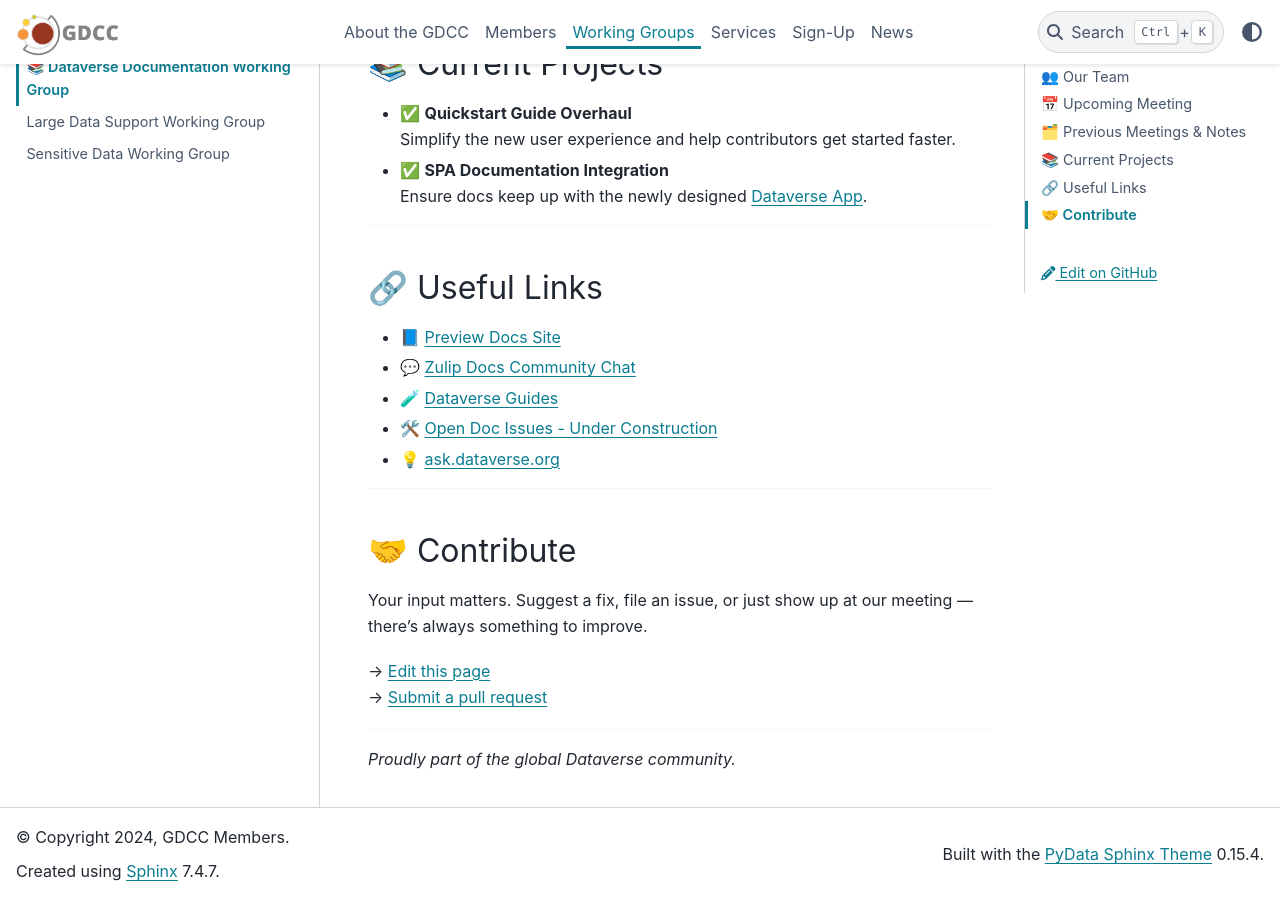
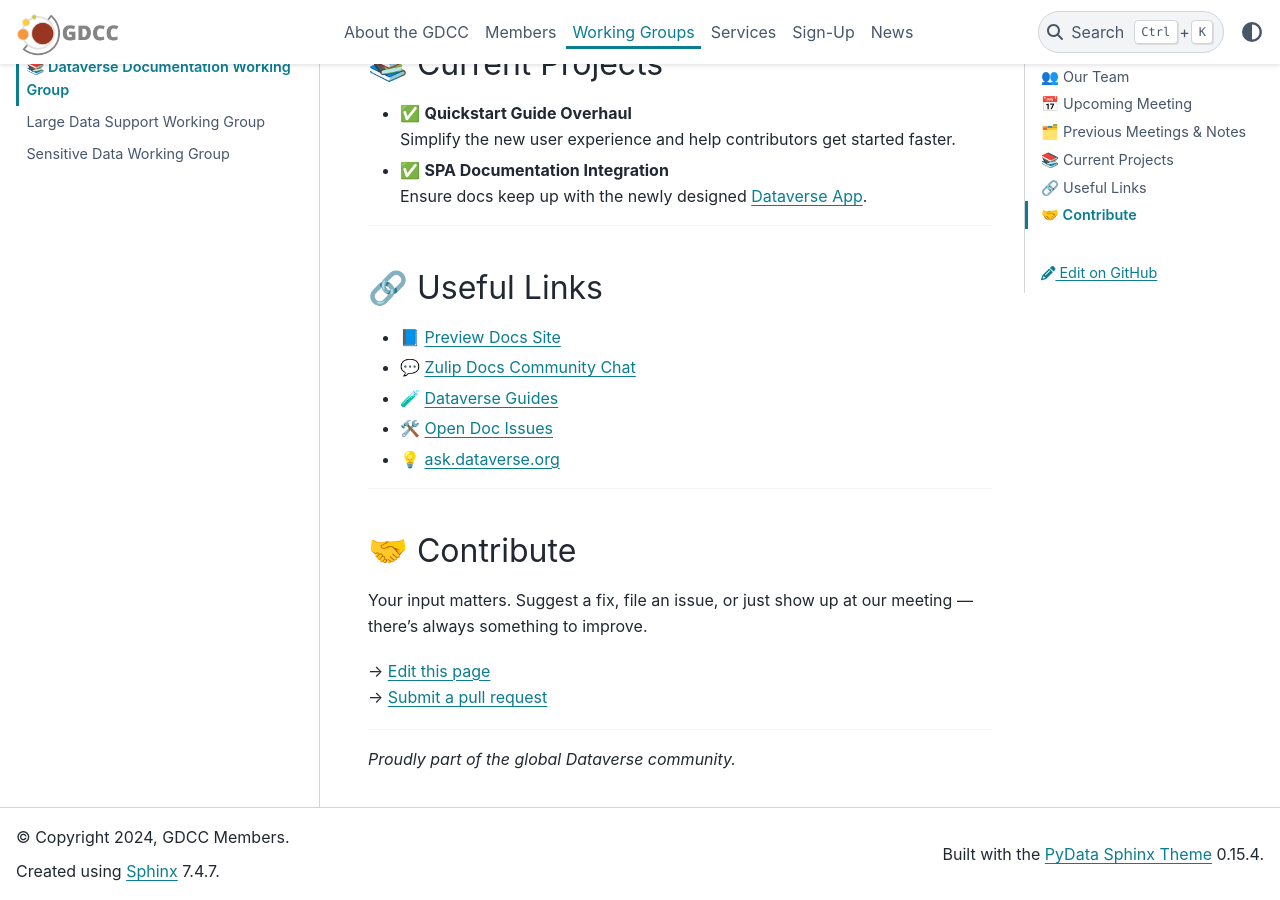
Before and after one commit to gdcc/www.gdcc.io, a Sphinx documentation site: the page built from source/working-groups/documentation.md, in a window 1280 px wide and 900 px high, scrolled down 1943 px. Built offline with Sphinx 7.4.7 and the PyData theme 0.15.4, drawn with Linux system fonts in a browser that asks for light colours.

Commit message:
Update source/working-groups/documentation.md

```diff
--- a/source/working-groups/documentation.md
+++ b/source/working-groups/documentation.md
@@ -70,7 +70,7 @@
 - 📘 [Preview Docs Site](https://preview.guides.gdcc.io/)
 - 💬 [Zulip Docs Community Chat](https://dataverse.zulipchat.com/#channels/446770/docs/general)
 - 🧪 [Dataverse Guides](https://guides.dataverse.org/en/latest/)
-- 🛠️ [Open Doc Issues - Under Construction](https://guides.dataverse.org/en/latest/)
+- 🛠️ [Open Doc Issues](https://github.com/IQSS/dataverse/labels/Feature%3A%20User%20Guide)
 - 💡 [ask.dataverse.org](https://ask.dataverse.org)
 
 ---
```
